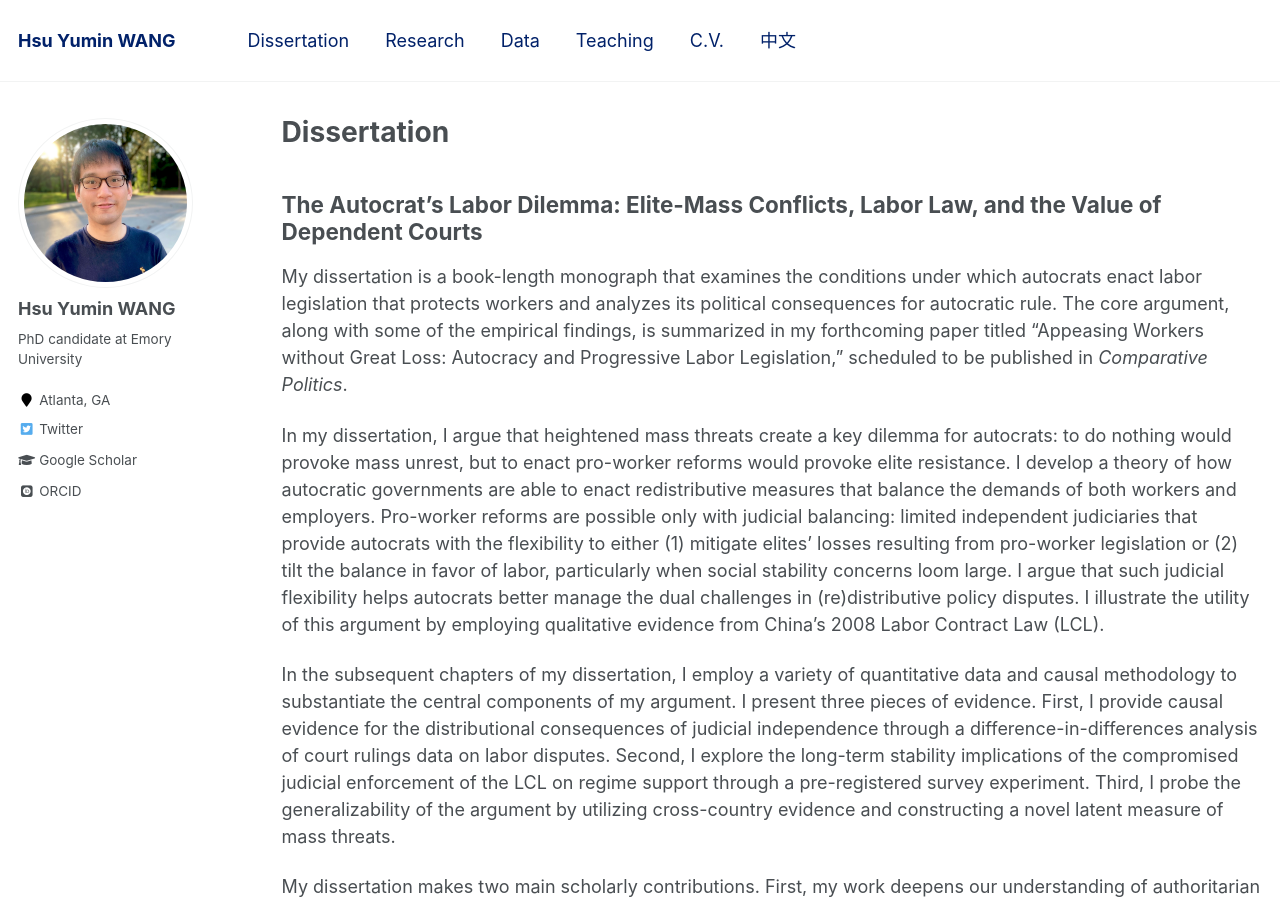
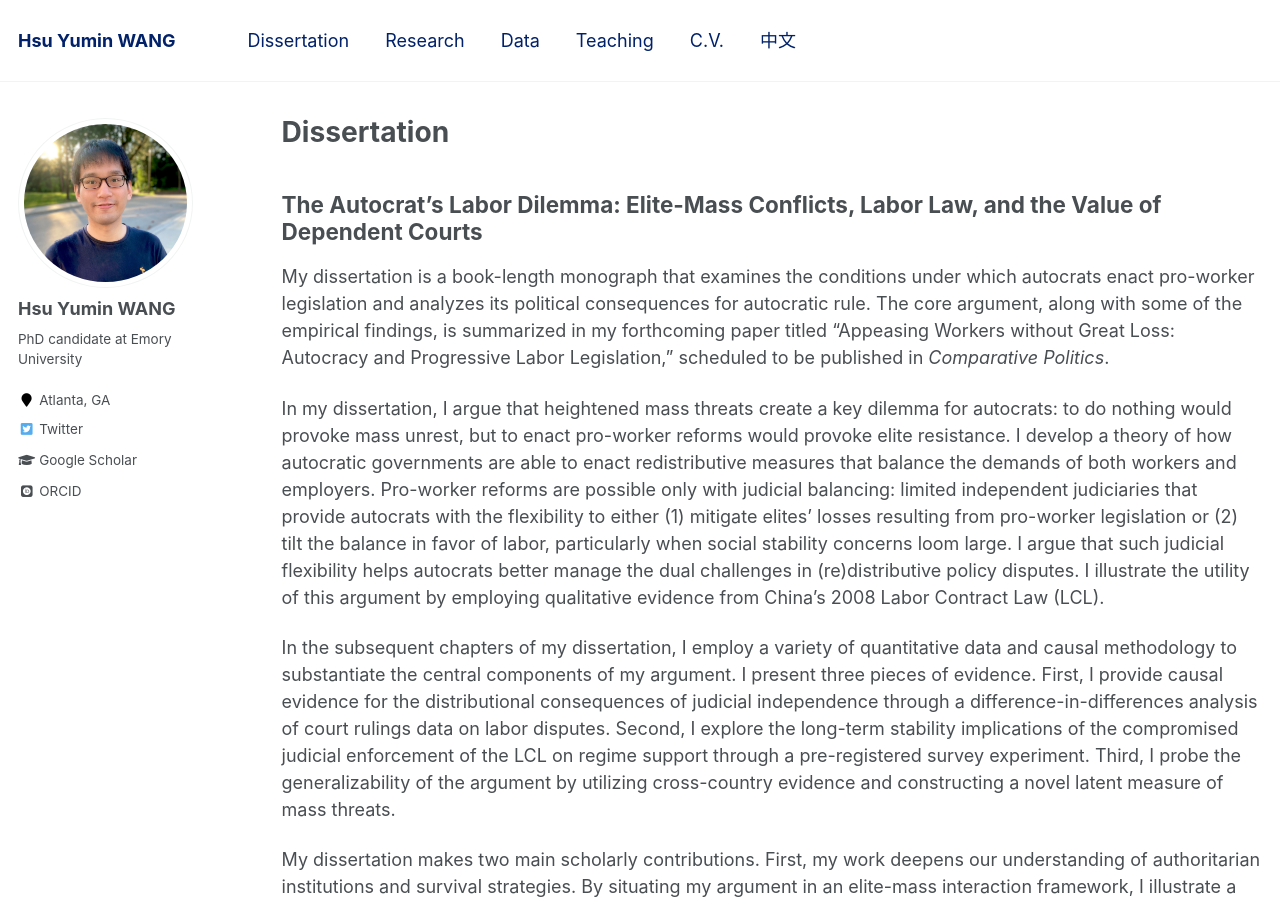
Before and after one commit to hsuyumin/hsuyumin.github.io, a Jekyll site: the page built from _pages/dissertation.md, in a window 1280 px wide and 900 px high. Built offline with Jekyll 4.4.1, drawn with Linux system fonts in a browser that asks for light colours; some web fonts are replaced.

Commit message:
Update dissertation.md

```diff
--- a/_pages/dissertation.md
+++ b/_pages/dissertation.md
@@ -10,7 +10,7 @@ redirect_from:
 
 ## The Autocrat’s Labor Dilemma: Elite-Mass Conflicts, Labor Law, and the Value of Dependent Courts
 
-My dissertation is a book-length monograph that examines the conditions under which autocrats enact labor legislation that protects workers and analyzes its political consequences for autocratic rule. The core argument, along with some of the empirical findings, is summarized in my forthcoming paper titled "Appeasing Workers without Great Loss: Autocracy and Progressive Labor Legislation," scheduled to be published in _Comparative Politics_.
+My dissertation is a book-length monograph that examines the conditions under which autocrats enact pro-worker legislation and analyzes its political consequences for autocratic rule. The core argument, along with some of the empirical findings, is summarized in my forthcoming paper titled "Appeasing Workers without Great Loss: Autocracy and Progressive Labor Legislation," scheduled to be published in _Comparative Politics_.
 
 In my dissertation, I argue that heightened mass threats create a key dilemma for autocrats: to do nothing would provoke mass unrest, but to enact pro-worker reforms would provoke elite resistance. I develop a theory of how autocratic governments are able to enact redistributive measures that balance the demands of both workers and employers. Pro-worker reforms are possible only with judicial balancing: limited independent judiciaries that provide autocrats with the flexibility to either (1) mitigate elites’ losses resulting from pro-worker legislation or (2) tilt the balance in favor of labor, particularly when social stability concerns loom large. I argue that such judicial flexibility helps autocrats better manage the dual challenges in (re)distributive policy disputes. I illustrate the utility of this argument by employing qualitative evidence from China’s 2008 Labor Contract Law (LCL).
 
```
